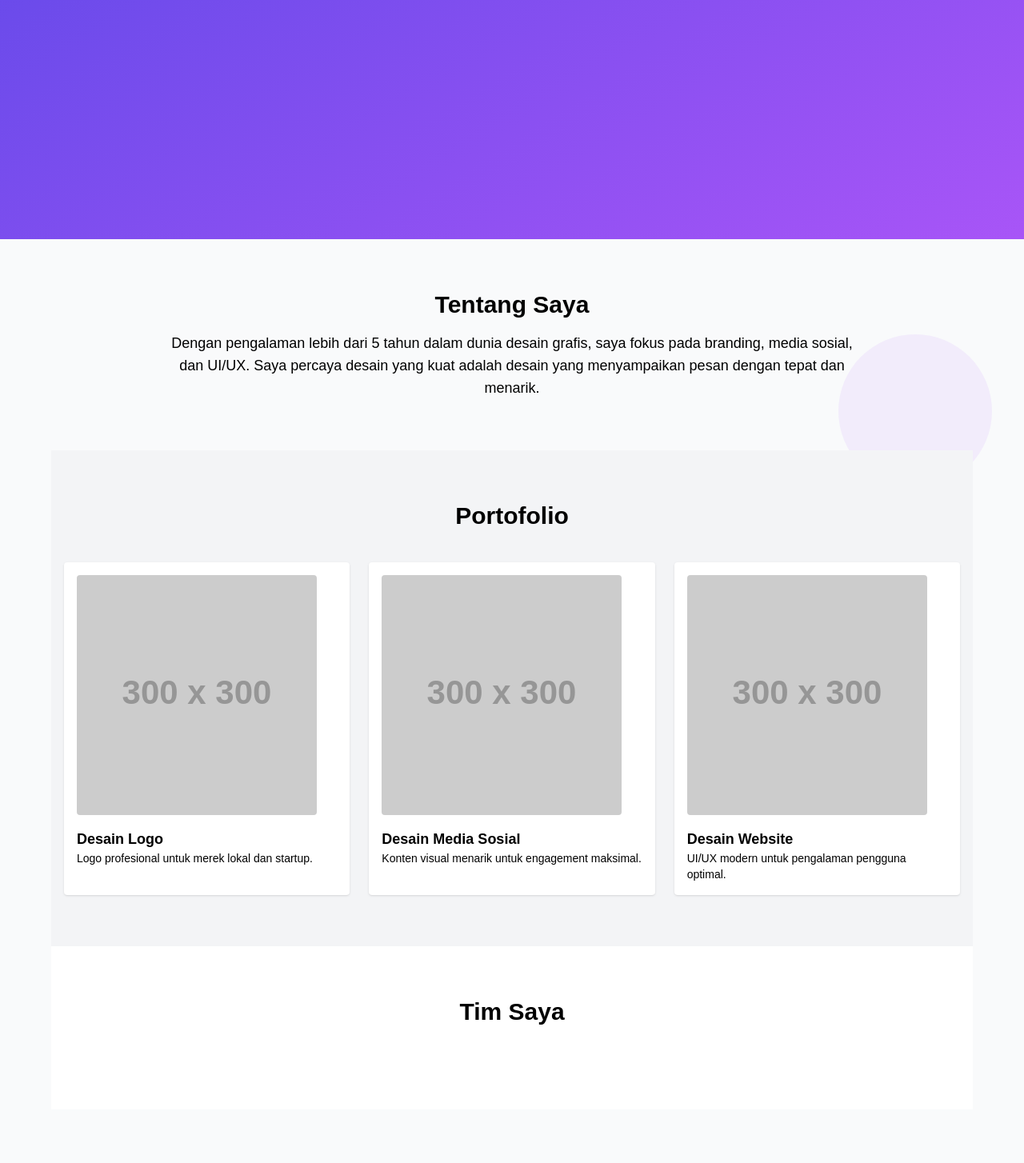
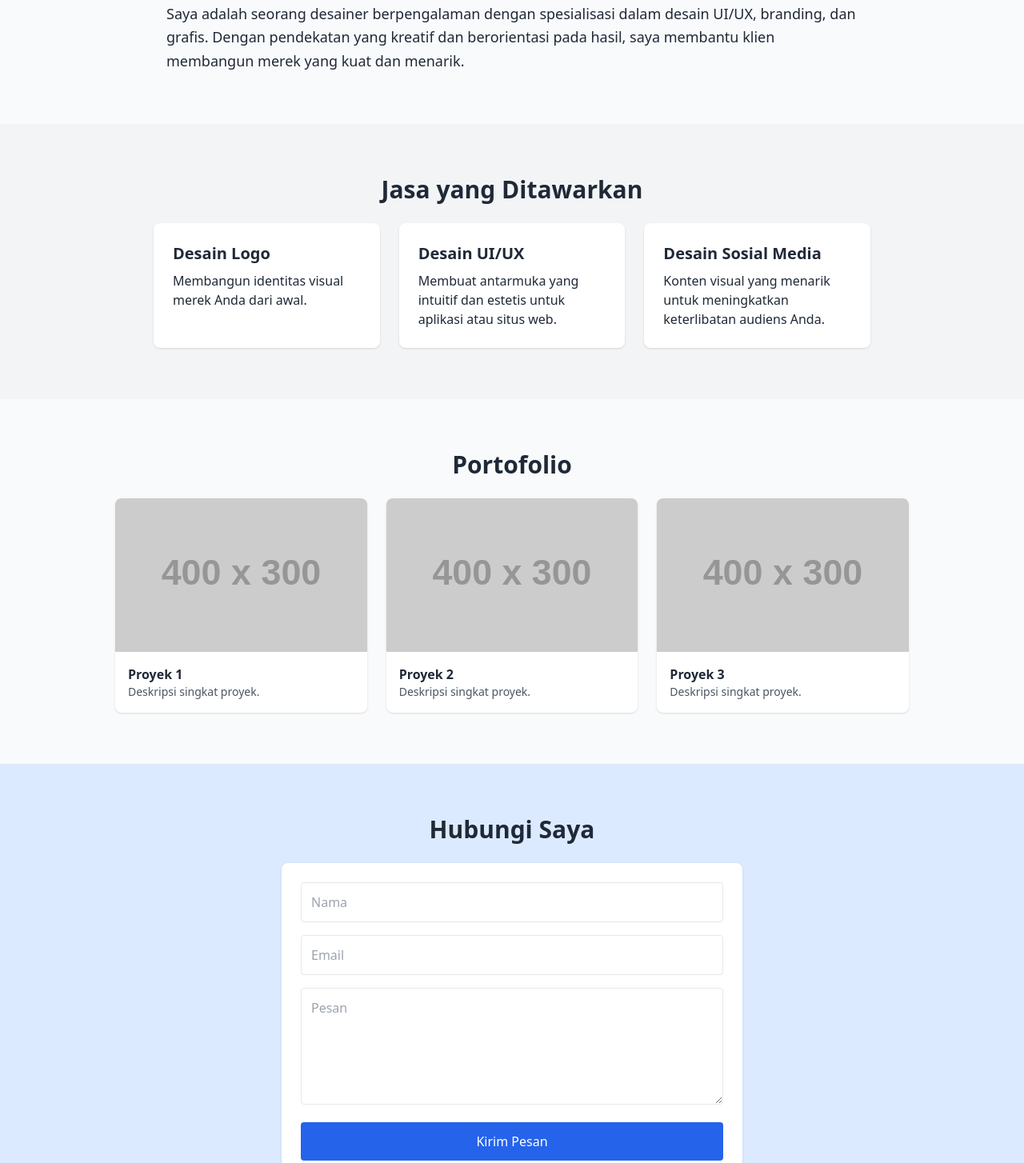
Before and after one commit to prmana509/branding_prmana, a plain HTML site: page index.html in a window 1280 px wide. Shown: the part 501-1955 px from the top of the page at 80% size. Before the commit the page ends 1888 px from the top, so only its background shows below. Drawn offline with nearby package versions, Linux system fonts and the light colour scheme; placeholder pictures from the web are drawn by us.

Commit message:
index.html

```diff
--- a/index.html
+++ b/index.html
@@ -1,71 +1,104 @@
 <!DOCTYPE html>
 <html lang="id">
+
 <head>
   <meta charset="UTF-8" />
   <meta name="viewport" content="width=device-width, initial-scale=1.0" />
-  <title>Desainer Grafis - Personal Branding</title>
+  <title>Portofolio Desainer</title>
   <script src="https://cdn.tailwindcss.com"></script>
-  <style>
-    body {
-      font-family: 'Poppins', sans-serif;
-    }
-    .circle {
-      position: absolute;
-      border-radius: 9999px;
-      opacity: 0.2;
-      animation: float 20s infinite ease-in-out;
-    }
-    @keyframes float {
-      0%, 100% { transform: translateY(0); }
-      50% { transform: translateY(-50px); }
-    }
-  </style>
 </head>
-<body class="relative bg-gray-50 overflow-hidden">
 
-  <!-- Background Circles -->
-  <div class="circle bg-indigo-300 w-72 h-72 top-10 left-10"></div>
-  <div class="circle bg-purple-300 w-48 h-48 top-1/2 right-10"></div>
-  <div class="circle bg-pink-300 w-32 h-32 bottom-10 left-1/3"></div>
+<body class="bg-gray-50 text-gray-800 font-sans">
+  <!-- Header -->
+  <header class="bg-white shadow p-6 flex justify-between items-center sticky top-0 z-50">
+    <h1 class="text-2xl font-bold">prmana</h1>
+    <nav class="space-x-6">
+      <a href="#about" class="hover:text-blue-600">Tentang</a>
+      <a href="#services" class="hover:text-blue-600">Jasa</a>
+      <a href="#portfolio" class="hover:text-blue-600">Portofolio</a>
+      <a href="#contact" class="hover:text-blue-600">Kontak</a>
+    </nav>
+  </header>
 
-  <!-- Hero -->
-  <section class="min-h-screen flex flex-col justify-center items-center text-white bg-gradient-to-br from-indigo-600 to-purple-500 relative z-10 text-center px-4">
-    <h1 class="text-5xl font-bold mb-4">Hai, Saya Desainer Grafis</h1>
-    <p class="text-xl mb-6">Saya bantu brand Anda tampil menonjol dengan desain kreatif dan profesional.</p>
-    <a href="#contact" class="bg-white text-indigo-600 px-6 py-3 rounded-full font-semibold hover:bg-gray-200">Hubungi Saya</a>
+  <!-- Hero Section -->
+  <section class="text-center py-20 bg-gradient-to-r from-blue-100 to-blue-200">
+    <h2 class="text-4xl md:text-5xl font-extrabold mb-4">Hai, saya seorang Desainer Kreatif</h2>
+    <p class="text-lg md:text-xl mb-6">Membantu Anda menciptakan identitas visual yang menarik dan profesional</p>
+    <a href="#contact" class="px-6 py-3 bg-blue-600 text-white rounded-full hover:bg-blue-700 transition">Hubungi Saya</a>
   </section>
 
-  <!-- Tentang -->
-  <section class="py-16 max-w-4xl mx-auto text-center px-4 relative z-10">
-    <h2 class="text-3xl font-semibold mb-4">Tentang Saya</h2>
-    <p class="text-lg">Dengan pengalaman lebih dari 5 tahun dalam dunia desain grafis, saya fokus pada branding, media sosial, dan UI/UX. Saya percaya desain yang kuat adalah desain yang menyampaikan pesan dengan tepat dan menarik.</p>
+  <!-- About Section -->
+  <section id="about" class="max-w-4xl mx-auto py-16 px-4">
+    <h3 class="text-3xl font-bold mb-6">Tentang Saya</h3>
+    <p class="text-lg leading-relaxed">Saya adalah seorang desainer berpengalaman dengan spesialisasi dalam desain UI/UX, branding, dan grafis. Dengan pendekatan yang kreatif dan berorientasi pada hasil, saya membantu klien membangun merek yang kuat dan menarik.</p>
   </section>
 
-  <!-- Portofolio -->
-  <section class="py-16 bg-gray-100 px-4 max-w-6xl mx-auto relative z-10">
-    <h2 class="text-3xl font-semibold text-center mb-10">Portofolio</h2>
-    <div class="grid gap-6 md:grid-cols-3">
-      <div class="bg-white p-4 rounded shadow hover:shadow-lg transition">
-        <img src="https://via.placeholder.com/300" alt="Logo Design" class="rounded mb-4">
-        <h3 class="font-semibold text-lg">Desain Logo</h3>
-        <p class="text-sm">Logo profesional untuk merek lokal dan startup.</p>
-      </div>
-      <div class="bg-white p-4 rounded shadow hover:shadow-lg transition">
-        <img src="https://via.placeholder.com/300" alt="Sosial Media" class="rounded mb-4">
-        <h3 class="font-semibold text-lg">Desain Media Sosial</h3>
-        <p class="text-sm">Konten visual menarik untuk engagement maksimal.</p>
-      </div>
-      <div class="bg-white p-4 rounded shadow hover:shadow-lg transition">
-        <img src="https://via.placeholder.com/300" alt="Website" class="rounded mb-4">
-        <h3 class="font-semibold text-lg">Desain Website</h3>
-        <p class="text-sm">UI/UX modern untuk pengalaman pengguna optimal.</p>
+  <!-- Services Section -->
+  <section id="services" class="bg-gray-100 py-16 px-4">
+    <div class="max-w-4xl mx-auto">
+      <h3 class="text-3xl font-bold mb-6 text-center">Jasa yang Ditawarkan</h3>
+      <div class="grid md:grid-cols-3 gap-6">
+        <div class="bg-white p-6 rounded-lg shadow hover:shadow-lg transition">
+          <h4 class="text-xl font-semibold mb-2">Desain Logo</h4>
+          <p>Membangun identitas visual merek Anda dari awal.</p>
+        </div>
+        <div class="bg-white p-6 rounded-lg shadow hover:shadow-lg transition">
+          <h4 class="text-xl font-semibold mb-2">Desain UI/UX</h4>
+          <p>Membuat antarmuka yang intuitif dan estetis untuk aplikasi atau situs web.</p>
+        </div>
+        <div class="bg-white p-6 rounded-lg shadow hover:shadow-lg transition">
+          <h4 class="text-xl font-semibold mb-2">Desain Sosial Media</h4>
+          <p>Konten visual yang menarik untuk meningkatkan keterlibatan audiens Anda.</p>
+        </div>
       </div>
     </div>
   </section>
 
-  <!-- Tim -->
-  <section class="py-16 bg-white px-4 max-w-6xl mx-auto text-center relative z-10">
-    <h2 class="text-3xl font-semibold mb-10">Tim Saya</h2>
-    <div class="grid gap-6 md:grid-cols-3">
-      <div>
-        <img src="https://via.placeholder.com/150" alt="T
+  <!-- Portfolio Section -->
+  <section id="portfolio" class="max-w-5xl mx-auto py-16 px-4">
+    <h3 class="text-3xl font-bold mb-6 text-center">Portofolio</h3>
+    <div class="grid md:grid-cols-3 gap-6">
+      <div class="bg-white rounded-lg shadow overflow-hidden">
+        <img src="https://via.placeholder.com/400x300" alt="Proyek 1" class="w-full h-48 object-cover">
+        <div class="p-4">
+          <h4 class="font-semibold">Proyek 1</h4>
+          <p class="text-sm text-gray-600">Deskripsi singkat proyek.</p>
+        </div>
+      </div>
+      <div class="bg-white rounded-lg shadow overflow-hidden">
+        <img src="https://via.placeholder.com/400x300" alt="Proyek 2" class="w-full h-48 object-cover">
+        <div class="p-4">
+          <h4 class="font-semibold">Proyek 2</h4>
+          <p class="text-sm text-gray-600">Deskripsi singkat proyek.</p>
+        </div>
+      </div>
+      <div class="bg-white rounded-lg shadow overflow-hidden">
+        <img src="https://via.placeholder.com/400x300" alt="Proyek 3" class="w-full h-48 object-cover">
+        <div class="p-4">
+          <h4 class="font-semibold">Proyek 3</h4>
+          <p class="text-sm text-gray-600">Deskripsi singkat proyek.</p>
+        </div>
+      </div>
+    </div>
+  </section>
+
+  <!-- Contact Section -->
+  <section id="contact" class="bg-blue-100 py-16 px-4">
+    <div class="max-w-xl mx-auto">
+      <h3 class="text-3xl font-bold mb-6 text-center">Hubungi Saya</h3>
+      <form class="bg-white p-6 rounded-lg shadow space-y-4">
+        <input type="text" placeholder="Nama" class="w-full p-3 border rounded focus:outline-none focus:ring-2 focus:ring-blue-500" />
+        <input type="email" placeholder="Email" class="w-full p-3 border rounded focus:outline-none focus:ring-2 focus:ring-blue-500" />
+        <textarea placeholder="Pesan" rows="5" class="w-full p-3 border rounded focus:outline-none focus:ring-2 focus:ring-blue-500"></textarea>
+        <button type="submit" class="w-full bg-blue-600 text-white py-3 rounded hover:bg-blue-700 transition">Kirim Pesan</button>
+      </form>
+    </div>
+  </section>
+
+  <!-- Footer -->
+  <footer class="bg-white text-center py-6 border-t mt-10">
+    <p>&copy; 2025 Namamu. Semua hak dilindungi.</p>
+  </footer>
+</body>
+
+</html>
```
